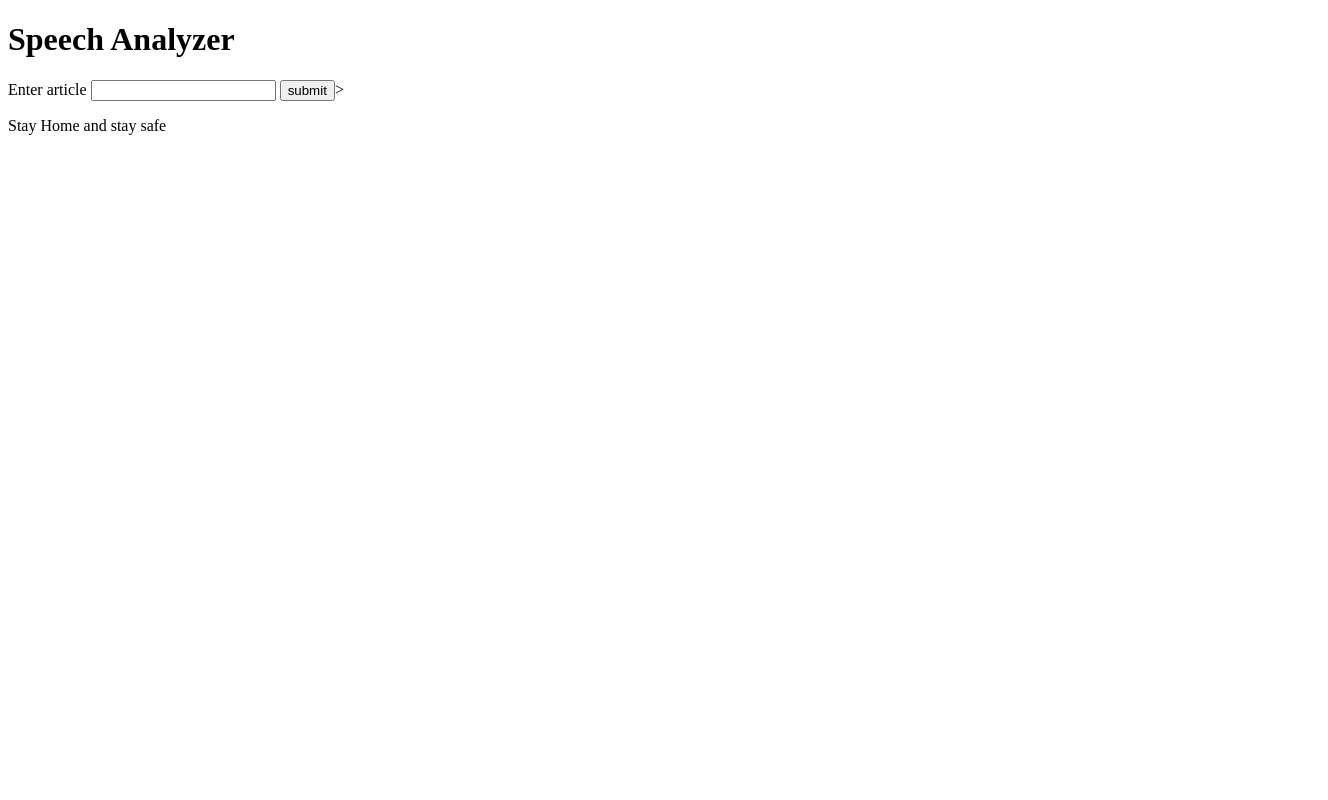
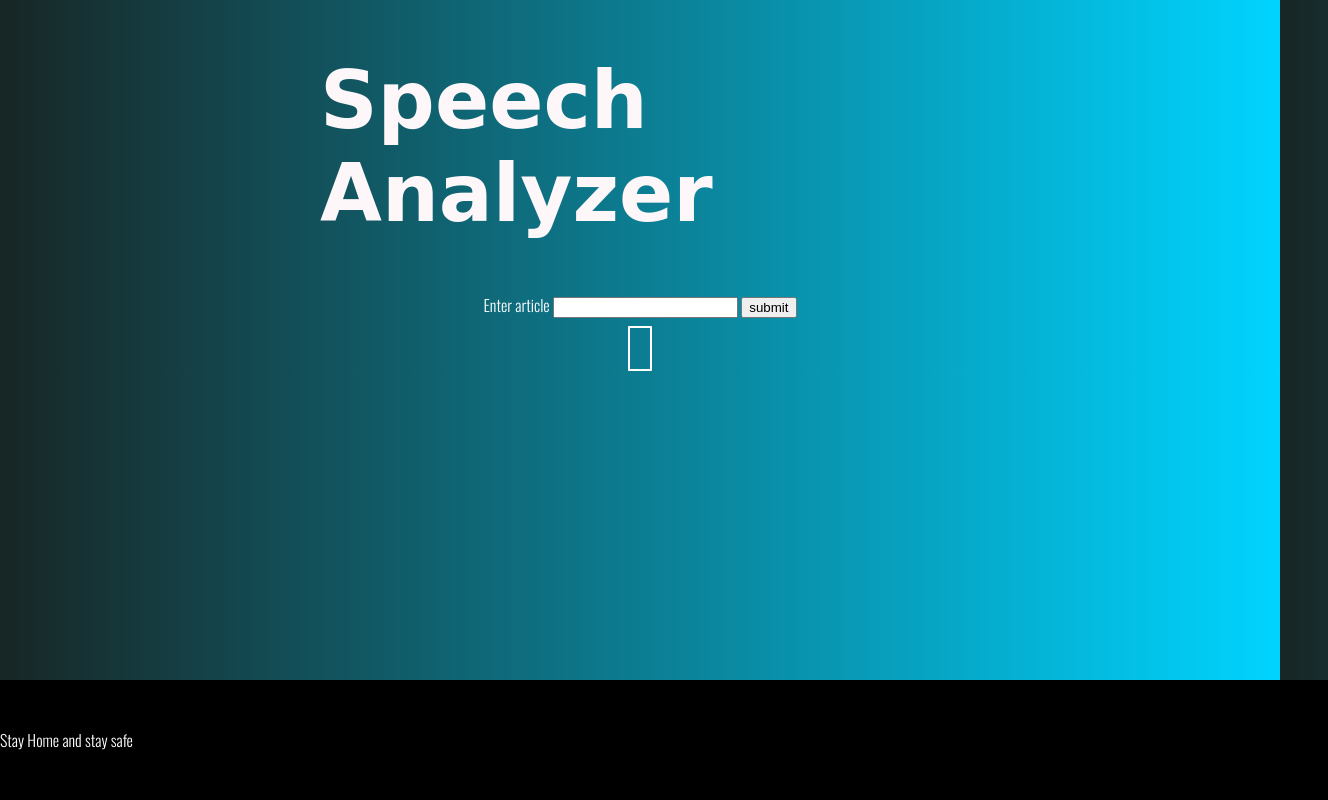
Before and after one commit to MazenAshraff/speech-analyzer, a website built with webpack: page src/client/views/index.html in a window 1280 px wide. Shown: the whole page, 1328 px wide, since content can reach past the window. Built offline with nearby package versions, Linux system fonts and the light colour scheme; a web font is replaced by a local one.

Commit message:
addded styles using sass

```diff
--- a/src/client/index.js
+++ b/src/client/index.js
@@ -1,5 +1,7 @@
 import { postData } from './js/formhandler.js'
 import { updateUI } from './js/UIUpdater.js'
-
-
+import { dofunc } from './js/border.js'
+import './styles/header.scss'
+import './styles/footer.scss'
+import './styles/result.scss'
 export { postData, updateUI }
--- a/src/client/js/UIUpdater.js
+++ b/src/client/js/UIUpdater.js
@@ -3,11 +3,12 @@ const updateUI = async() => {
     const data = await Client.postData('/dataPosted', { text: input.value });
     const myinfo = await data.json();
     console.log(myinfo);
-    document.getElementById('polarity').textContent = `polarity: ${myinfo.polarity}`;
-    document.getElementById('subjectivity').textContent = `subjectivity: ${myinfo.subjectivity}`;
-    document.getElementById('text').textContent = `text: ${myinfo.text}`;
-    document.getElementById('polarity_confidence').textContent = `polarity confidence: ${myinfo.polarity_confidence}`;
-    document.getElementById('subjectivity_confidence').textContent = `subjectivity confidence: ${myinfo.subjectivity_confidence}`;
+    document.getElementById('DataPosted').setAttribute('style', 'border: 2px solid white; border-radius:2%')
+    document.getElementById('polarity').textContent = `Polarity: ${myinfo.polarity}`;
+    document.getElementById('subjectivity').textContent = `Subjectivity: ${myinfo.subjectivity}`;
+    document.getElementById('text').textContent = `Text: ${myinfo.text}`;
+    document.getElementById('polarity_confidence').textContent = `Polarity Confidence: ${myinfo.polarity_confidence}`;
+    document.getElementById('subjectivity_confidence').textContent = `Subjectivity Confidence: ${myinfo.subjectivity_confidence}`;
 
 
 
--- /dev/null
+++ b/src/client/styles/footer.scss
@@ -0,0 +1,5 @@
+footer {
+    background: #000;
+    padding: 3em;
+    color: #fff;
+}
--- /dev/null
+++ b/src/client/styles/header.scss
@@ -0,0 +1,24 @@
+@import url('https://fonts.googleapis.com/css2?family=Merienda+One&display=swap');
+@import url('https://fonts.googleapis.com/css2?family=Oswald:wght@300&display=swap');
+$font_size: 0.7em;
+body {
+    background: rgb(2, 0, 36);
+    background: linear-gradient(90deg, rgba(2, 0, 36, 1) 0%, rgba(24, 38, 37, 1) 0%, rgba(0, 212, 255, 1) 100%);
+    display: flex;
+    font-family: 'Oswald', sans-serif;
+    color: #fff;
+    flex-direction: column;
+    justify-content: center;
+    align-items: center;
+    margin: auto;
+    header {
+        color: #FDF7FA;
+        margin: auto;
+        width: 50%;
+        font-size: 2.5em;
+        justify-content: center;
+        align-content: center;
+        display: flex;
+        font-family: 'Merienda One', cursive;
+    }
+}
--- /dev/null
+++ b/src/client/styles/result.scss
@@ -0,0 +1,11 @@
+@import url('https://fonts.googleapis.com/css2?family=Oswald:wght@300&display=swap');
+#DataPosted {
+    color: #fff;
+    font-size: 1.3em;
+    font-family: 'Oswald', sans-serif;
+    padding: 10px;
+    border: 2px solid white;
+    margin-top: 1vh;
+    border-radius: 3%;
+    align-items: center;
+}
--- a/src/client/views/index.html
+++ b/src/client/views/index.html
@@ -12,7 +12,7 @@
     </header>
     <form>Enter article
         <input id="textplace" type="text">
-        <button id="submit" type="button" onclick="Client.updateUI()">submit</button>>
+        <button id="submit" type="button" onclick="Client.updateUI()">submit</button>
     </form>
     <div id="DataPosted">
         <p id="polarity"></p>
@@ -21,5 +21,5 @@
         <p id="polarity_confidence"></p>
         <p id="subjectivity_confidence"></p>
     </div>
-    <footer>Stay Home and stay safe</footer>
+    <footer style="position: absolute; bottom: 0; width:100%">Stay Home and stay safe</footer>
 </body>
--- a/src/server/index.js
+++ b/src/server/index.js
@@ -22,6 +22,7 @@ var textapi = new aylien({
     application_key: `${process.env.API_KEY}`
 });
 app.post('/dataposted', (req, res) => {
+    console.log(`${process.env.API_KEY}`)
     let theText = req.body['text'];
     console.log(theText);
     textapi.sentiment({
```
Also changed, not shown: 1 other file.
